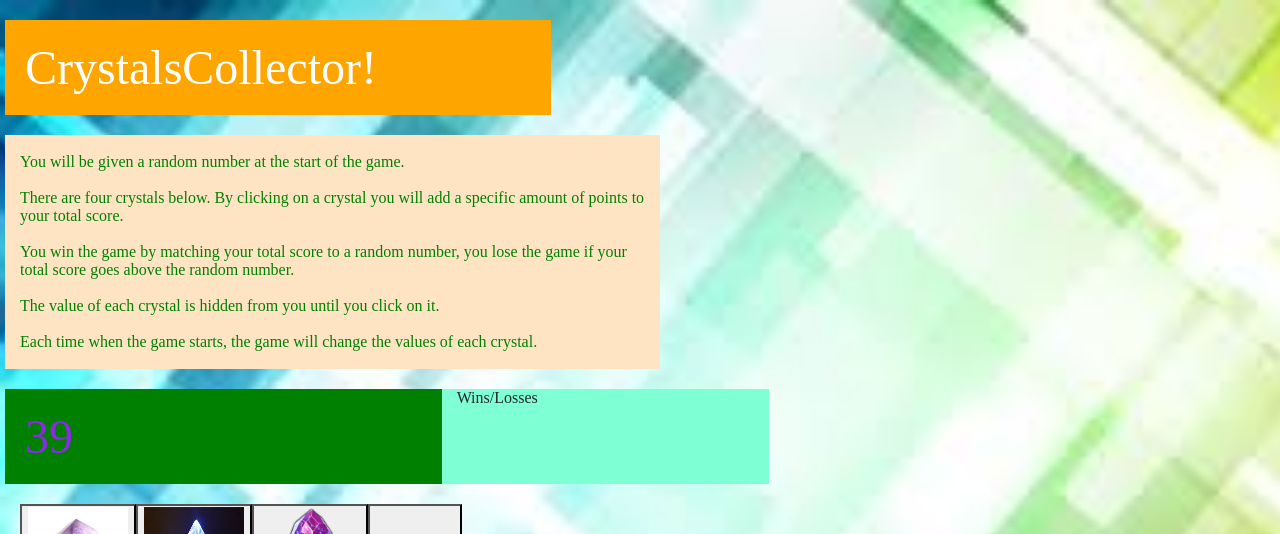
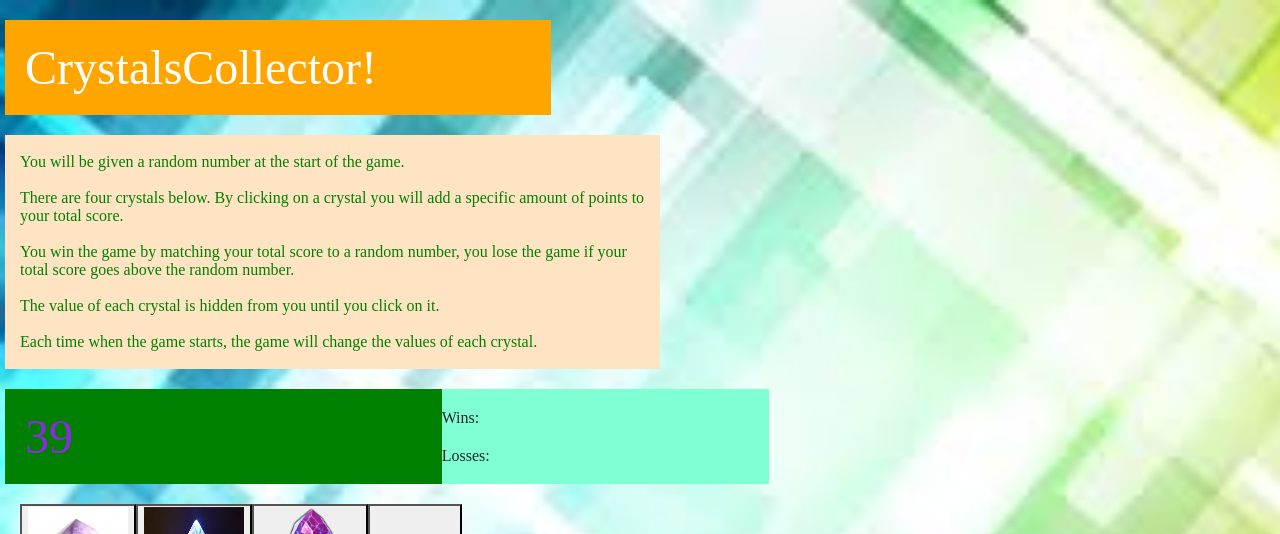
Before and after one commit to neverage84/unit-4-game, a plain HTML site: page index.html in a window 1280 px wide. Shown: the top 534 px of the page. Drawn offline with nearby package versions, Linux system fonts and the light colour scheme.

Commit message:
added row/subrows for scores. Added JS runtime  function

```diff
--- a/assets/css/style.css
+++ b/assets/css/style.css
@@ -45,6 +45,10 @@ p {
  margin-top: 20px;
 }
 
+.wins , .losses {
+    margin-top: 20px;
+}
+
 .buttonRow {
     margin-top: 20px;
     margin-left: 20px;
--- a/index.html
+++ b/index.html
@@ -39,7 +39,10 @@
 </div>
 <div class ="row">
     <div class="col-4" id="result">39</div>
-    <div class="col-3" id="WinLoss">Wins/Losses</div>
+    <div class="col-3" id="WinLoss">
+     <div class="row wins">Wins:</div>
+     <div class="row losses">Losses:</div>
+    </div>
 </div>
 <div class="row buttonRow">
     <button id="crystal-1" value="1"><img src="assets/images/crystal1.jpg" alt="Crystal_1" width="100px" height="100px"
@@ -61,5 +64,13 @@
 
     </div>
 </div>
+
+<script type="text/javascript">
+$(document).ready(function() {
+
+// Make our variables glpbal to the runtime of our application
+var result = 0
+}
+</script>
 </body>
 </html>
```
